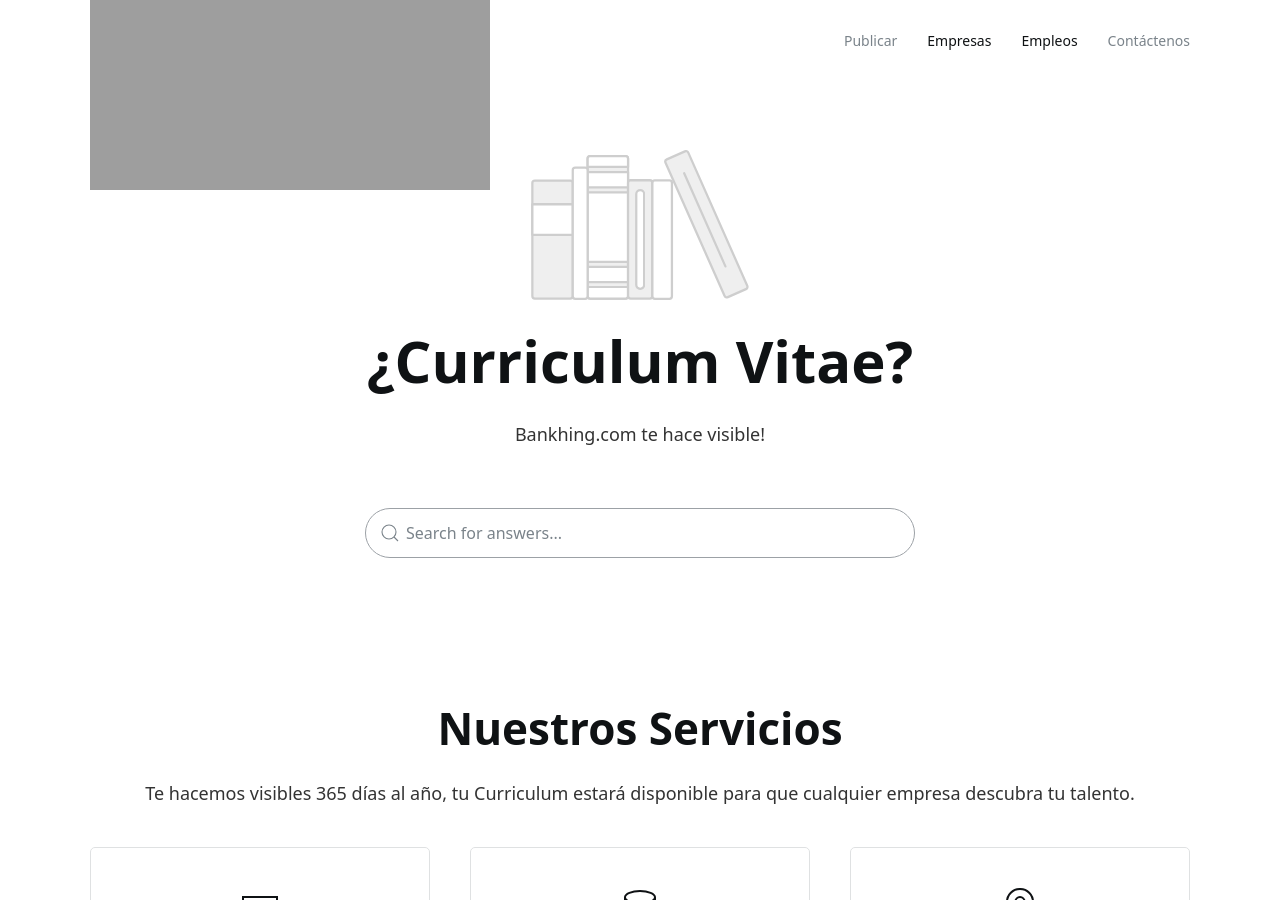
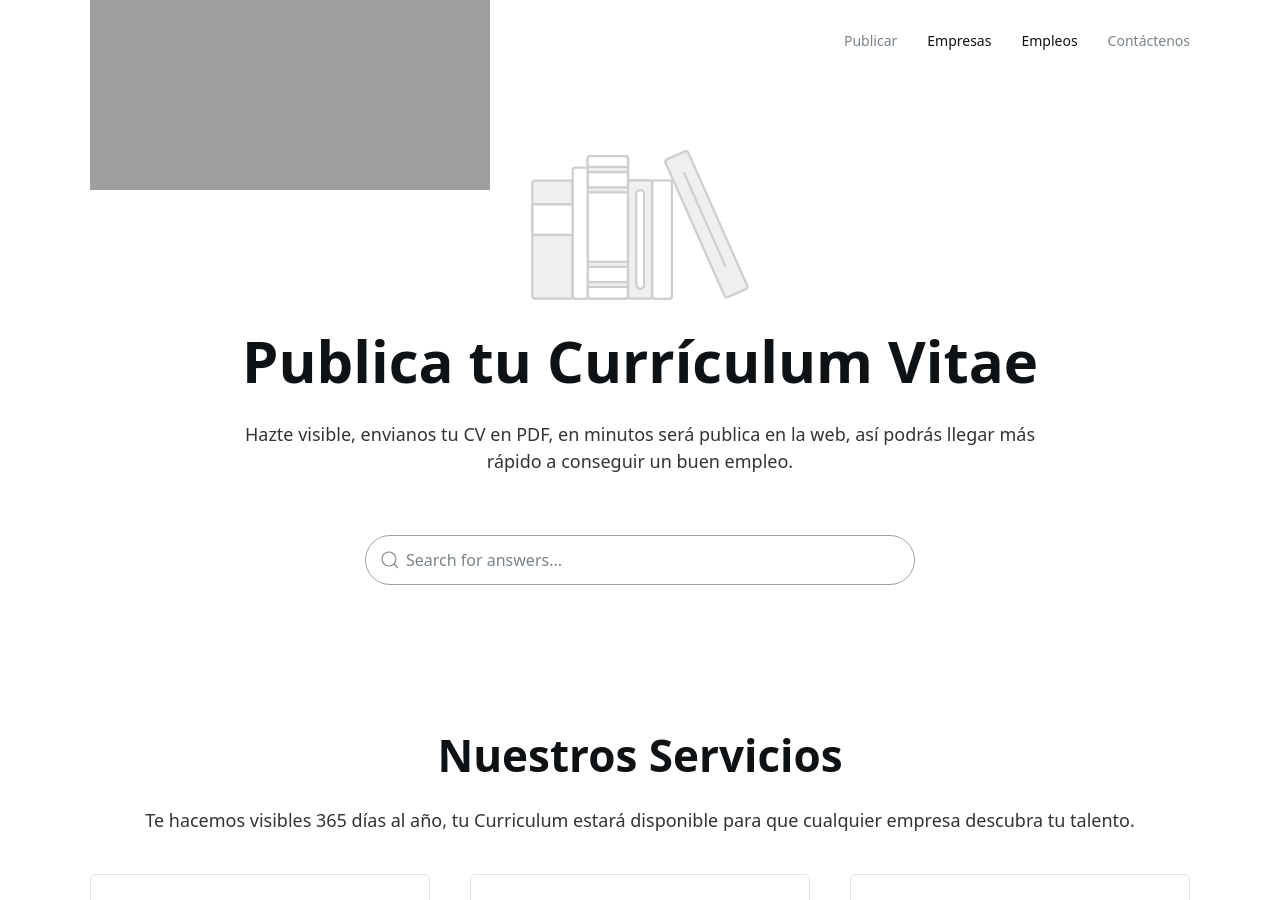
Before and after one commit to jelmii/jelmii.github.io, a Jekyll site: the page built from index.md, in a window 1280 px wide and 900 px high. Built offline with Jekyll 4.4.1, drawn with Linux system fonts in a browser that asks for light colours.

Commit message:
Update index.md

```diff
--- a/index.md
+++ b/index.md
@@ -1,8 +1,8 @@
 ---
 layout: home
 hero:
-    title: ¿Curriculum Vitae?
-    subtitle: Bankhing.com te hace visible!
+    title: Publica tu Currículum Vitae
+    subtitle: Hazte visible, envianos tu CV en PDF, en minutos será publica en la web, así podrás llegar más rápido a conseguir un buen empleo.
     image: books.svg
     search: true
 categories:
```
